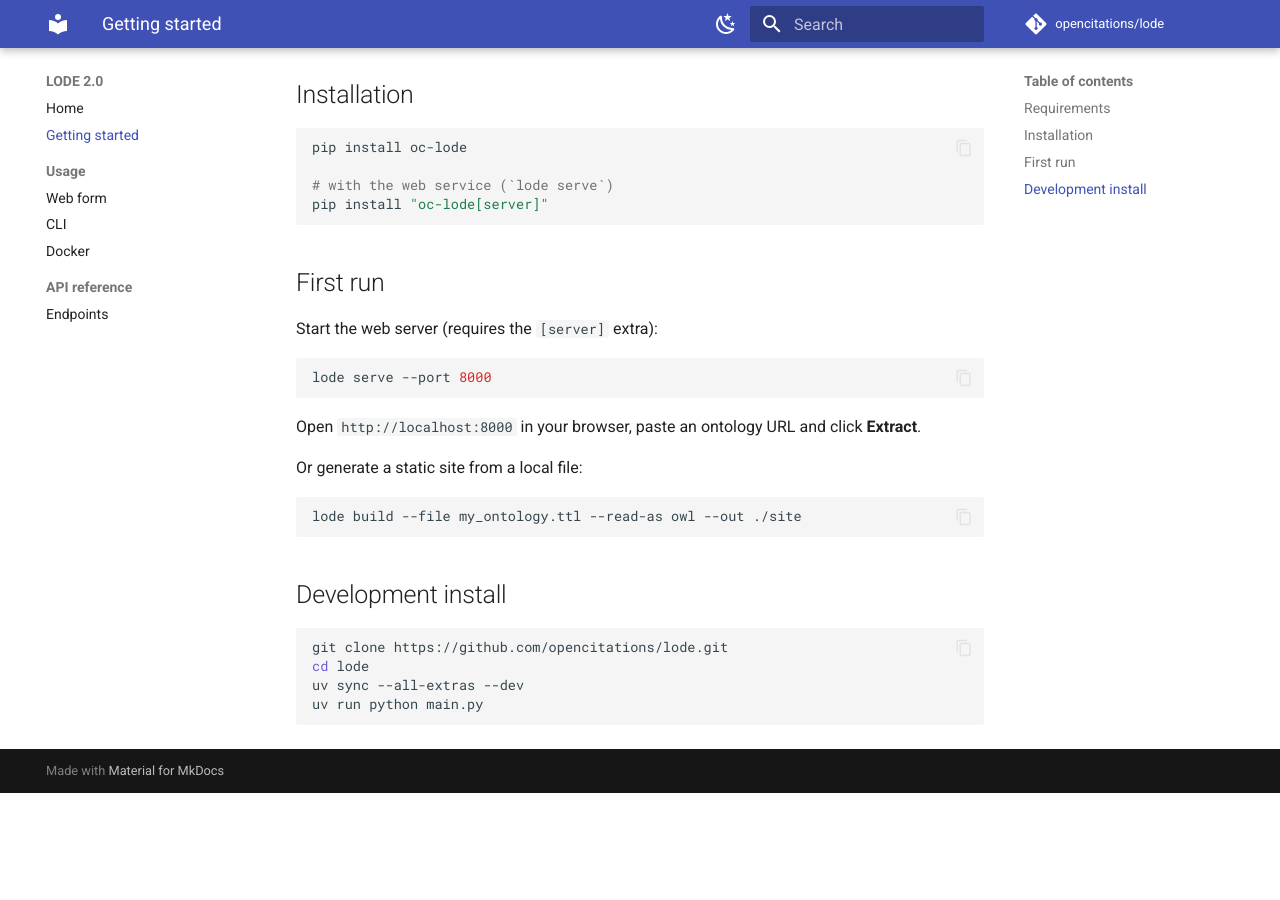
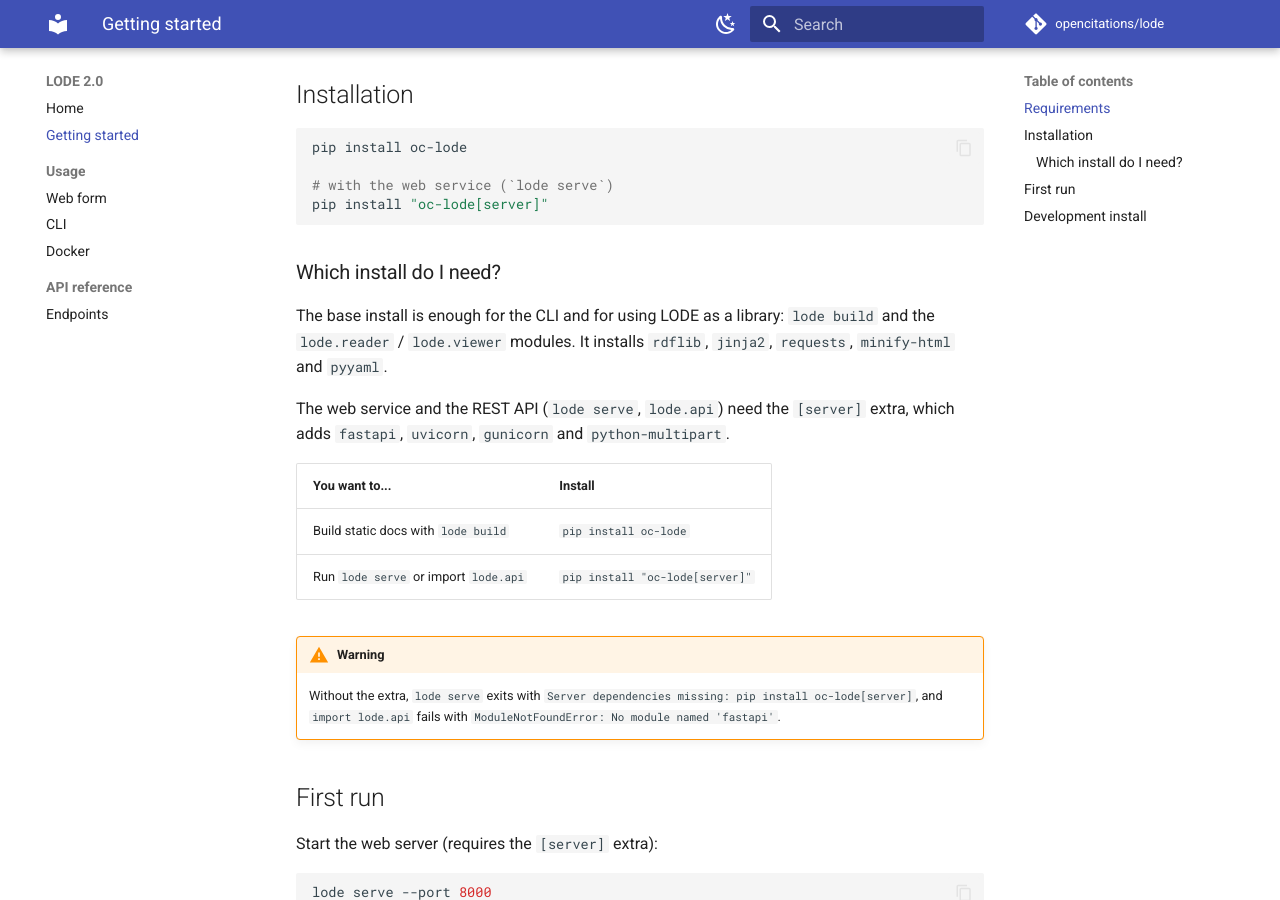
Before and after one commit to opencitations/lode, an MkDocs documentation site: the page built from docs/getting_started.md, in a window 1280 px wide and 900 px high, scrolled down 253 px. Built offline with MkDocs 1.6.1 and Material for MkDocs 9.7.7, drawn with Linux system fonts in a browser that asks for light colours; comment, search, counter and statistics services are not loaded; before the commit the page ends 1046 px from its top, so only the background shows below that.

Commit message:
docs: explain base install vs [server] extra

````diff
--- a/docs/getting_started.md
+++ b/docs/getting_started.md
@@ -13,6 +13,25 @@
 # with the web service (`lode serve`)
 pip install "oc-lode[server]"
 ```
+
+### Which install do I need?
+
+The base install is enough for the CLI and for using LODE as a library: `lode build`
+and the `lode.reader` / `lode.viewer` modules. It installs `rdflib`, `jinja2`,
+`requests`, `minify-html` and `pyyaml`.
+
+The web service and the REST API (`lode serve`, `lode.api`) need the `[server]` extra,
+which adds `fastapi`, `uvicorn`, `gunicorn` and `python-multipart`.
+
+| You want to... | Install |
+|----------------|---------|
+| Build static docs with `lode build` | `pip install oc-lode` |
+| Run `lode serve` or import `lode.api` | `pip install "oc-lode[server]"` |
+
+!!! warning
+    Without the extra, `lode serve` exits with
+    `Server dependencies missing: pip install oc-lode[server]`, and
+    `import lode.api` fails with `ModuleNotFoundError: No module named 'fastapi'`.
 
 ## First run
 
````
Also changed, not shown: docs/api/endpoints.md (+4 -1 lines), docs/usage/cli.md (+1 -2 lines), docs/usage/web_form.md (+3 -2 lines).
